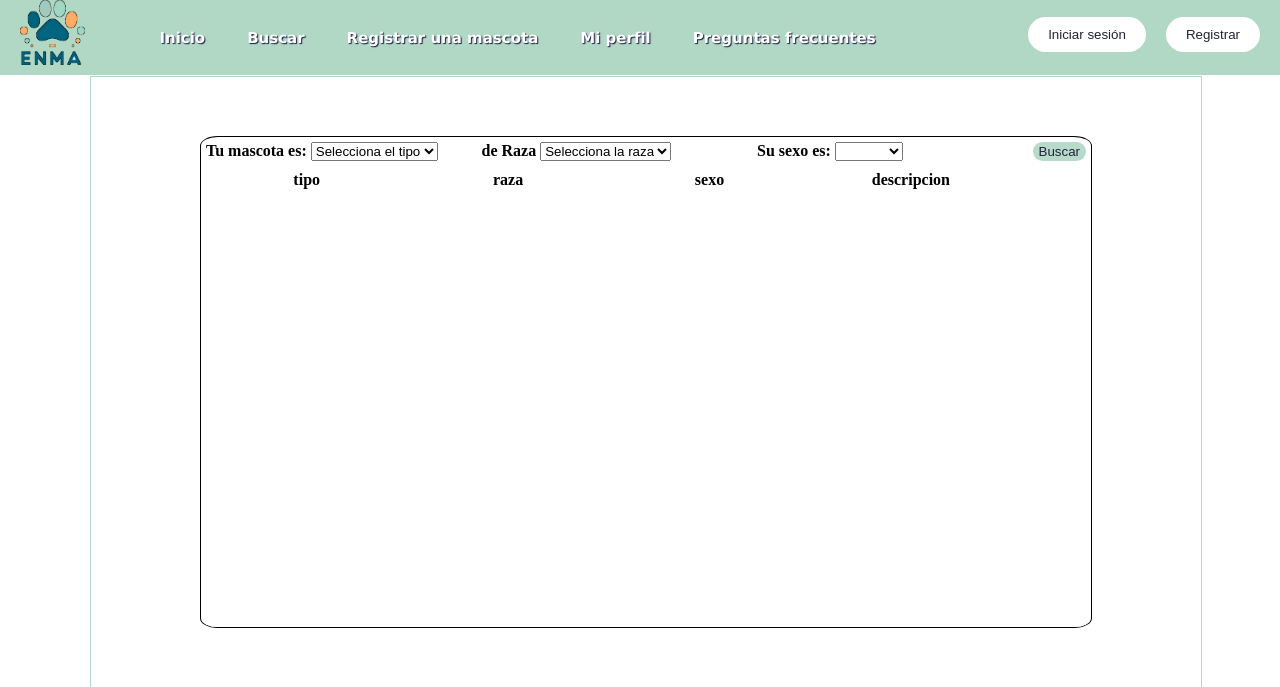
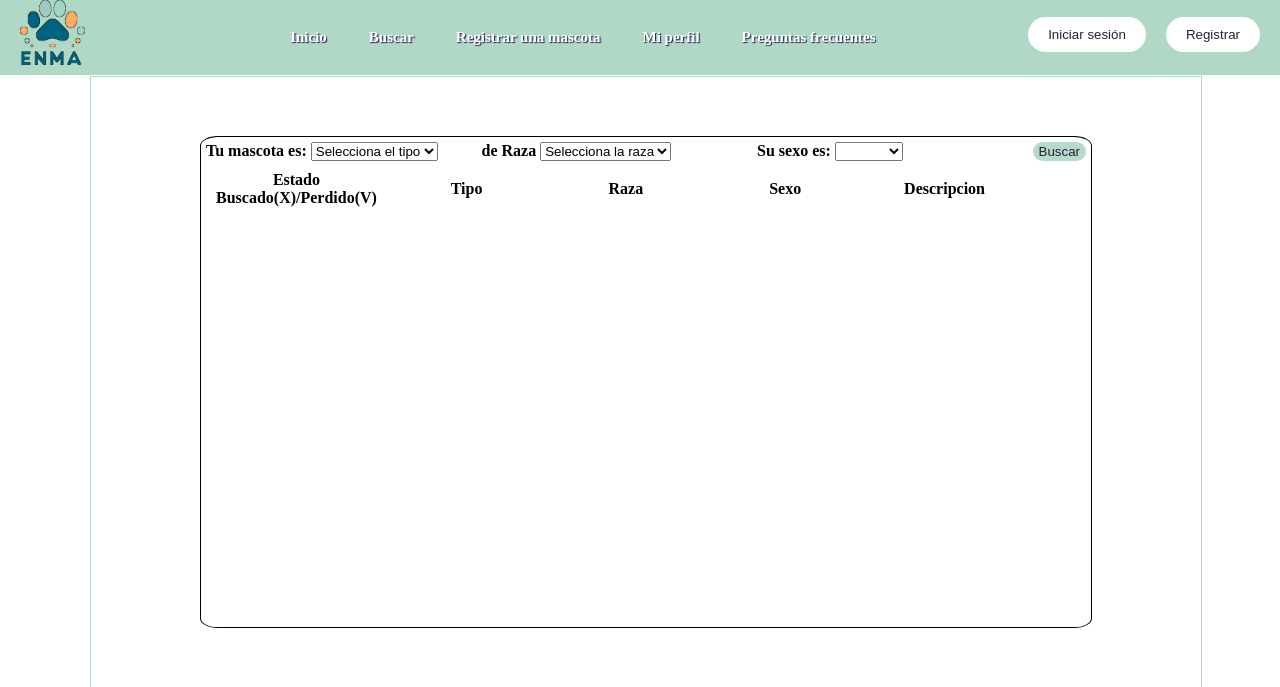
Before and after one commit to AlbertSayos/TPIDSmascota, a Flask app: template Frontend/templates/buscadas.html in a window 1280 px wide. Shown: the top 687 px of the page. Run offline with Flask 3, Linux system fonts and the light colour scheme; the template is opened without the code that fills it, so the values that code supplies are empty.

Commit message:
Arreglo e incorporación en las tablas, se agrego estado como dato en las tablas de buscadas

```diff
--- a/Backend/app.py
+++ b/Backend/app.py
@@ -1,4 +1,4 @@
-from flask import Flask, jsonify,request
+from flask import Flask, jsonify, request
 import os
 from flask_sqlalchemy import SQLAlchemy
 from sqlalchemy import create_engine, text,inspect
@@ -46,7 +46,7 @@ def mostrar_tabla_de_mascotas():
        mascota['calle']=fila.calle
        mascota['altura']=fila.altura
        mascota['contacto'] = fila.contacto
-       #mascota['estado'] = fila.estado
+       mascota['estado'] = fila.estado
        mascota['usuarioid'] = fila.usuarioid
        mascotas.append(mascota)
     return jsonify(mascotas)
@@ -165,6 +165,7 @@ def registrarMascota():
    zona = data.get('zona')
    calle = data.get('calle')
    altura = data.get('altura')
+   estado = data.get('estado')
 
    query_contacto = f"SELECT contacto FROM usuarios WHERE usuarioid ={id_usuario};"
 
@@ -174,7 +175,7 @@ def registrarMascota():
       conexion.close()
       return jsonify({'error': str(error.__cause__)}),500
 
-   query = f"INSERT INTO mascotas (especie, raza, sexo, descripcion, zona, calle, altura, contacto,usuarioid) VALUES ('{especie}', '{raza}', '{sexo}', '{detalles}', '{zona}', '{calle}', {altura}, '{contacto[0]}', {id_usuario})"
+   query = f"INSERT INTO mascotas (especie, raza, sexo, descripcion, zona, calle, altura, contacto,usuarioid, estado) VALUES ('{especie}', '{raza}', '{sexo}', '{detalles}', '{zona}', '{calle}', {altura}, '{contacto[0]}', {id_usuario}, '{estado}')"
    print(query)
    try:
       conexion.execute(text(query))
@@ -197,6 +198,7 @@ def buscar_mascotas():
    especie = busqueda_mascota.get('especie') if 'especie' in busqueda_mascota else ""
    raza = busqueda_mascota.get('raza') if 'raza' in busqueda_mascota else ""
    sexo = busqueda_mascota.get('sexo') if 'sexo' in busqueda_mascota else ""
+   estado = busqueda_mascota.get('estado') if 'estado' in busqueda_mascota else ""
 
    if id_mascota:
       parametros.append(f"mascotaid = {id_mascota}")
@@ -206,6 +208,8 @@ def buscar_mascotas():
       parametros.append(f"raza = '{raza}'")
    if sexo:
       parametros.append(f"sexo = '{sexo}'")
+   if estado:
+      parametros.append(f"estado = '{estado}'")
    print(parametros)
    if len(parametros) == 0:
       query_mascotas = 'SELECT * FROM mascotas;'
@@ -230,8 +234,8 @@ def buscar_mascotas():
             'calle' : fila.calle,
             'altura': fila.altura,
             'contacto' : fila.contacto,
-            'mascotaid' : fila.mascotaid
-            #'estado' : fila.estado,
+            'mascotaid' : fila.mascotaid,
+            'estado' : fila.estado,
       })
 
       return jsonify(mascotas_buscadas),200
--- a/Frontend/app.py
+++ b/Frontend/app.py
@@ -41,6 +41,7 @@ def registrar():
             zona = request.form.get('fzona')
             calle = request.form.get('fcalle')
             altura = request.form.get('faltura')
+            estado = request.form.get('festado')
 
             datos= {
                 'usuarioid': usuarioid,
@@ -50,9 +51,10 @@ def registrar():
                 'detalles': detalles,
                 'zona': zona,
                 'calle': calle,
-                'altura': altura
+                'altura': altura,
+                'estado': estado
             }
-
+            print('datos')
             # Imprimir la URL y los datos para depuración
             print(f'{BackendLink}/registrarmascota')
             print(datos)
--- a/Frontend/static/css/homestyle.css
+++ b/Frontend/static/css/homestyle.css
@@ -72,7 +72,7 @@ header button:hover{
   position: relative;
 }
 .listaNavBar a{
-  font-family: Verdana, Geneva, Tahoma, sans-serif;
+  font-family: Verdana, Geneva, Tahoma, sans-serif, ;
   color: #FFFFFF;
   font-weight: bold;
   text-shadow: 1px 1px 1px #201d47;
--- a/Frontend/templates/buscadas.html
+++ b/Frontend/templates/buscadas.html
@@ -37,10 +37,11 @@
                             </form>
                         </div>
                         <div id="" class="fila" data="">
-                            <p class="tipo">tipo</p>
-                            <p class="raza">raza</p>
-                            <p class="sexo">sexo</p>
-                            <p class="descripcion">descripcion</p>
+                            <p class="estado">Estado <br> Buscado(X)/Perdido(V)</p>
+                            <p class="tipo">Tipo</p>
+                            <p class="raza">Raza</p>
+                            <p class="sexo">Sexo</p>
+                            <p class="descripcion">Descripcion</p>
                             <p class="ver" style="visibility: hidden;">Ver</p>
                         </div>
 
--- a/Frontend/templates/tablaBase.html
+++ b/Frontend/templates/tablaBase.html
@@ -4,6 +4,13 @@
             data="{{ mascota.calle }} {{ mascota.altura }}, {{ mascota.zona }}"
             onclick="irADireccion(this.getAttribute('data'))"
         {% endif %}>
+        <p class="tipo">
+            {% if mascota.estado=="perdido" %}
+            X
+            {% else %}
+            V
+            {% endif %}
+        </p>
         <p class="tipo">{{ mascota.especie }}</p>
         <p class="raza">{{ mascota.raza }}</p>
         <p class="sexo">{{ mascota.sexo }}</p>
```
Also changed, not shown: Frontend/templates/registrar.html (+8 -0 lines), 2 other files.
